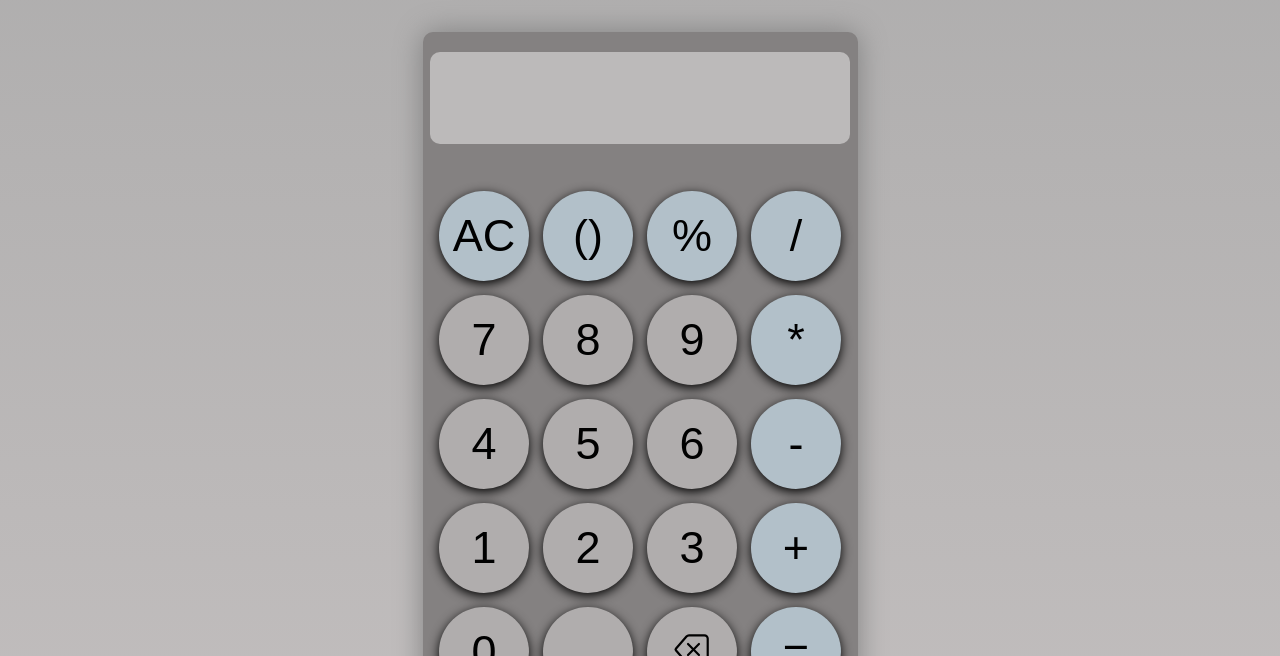
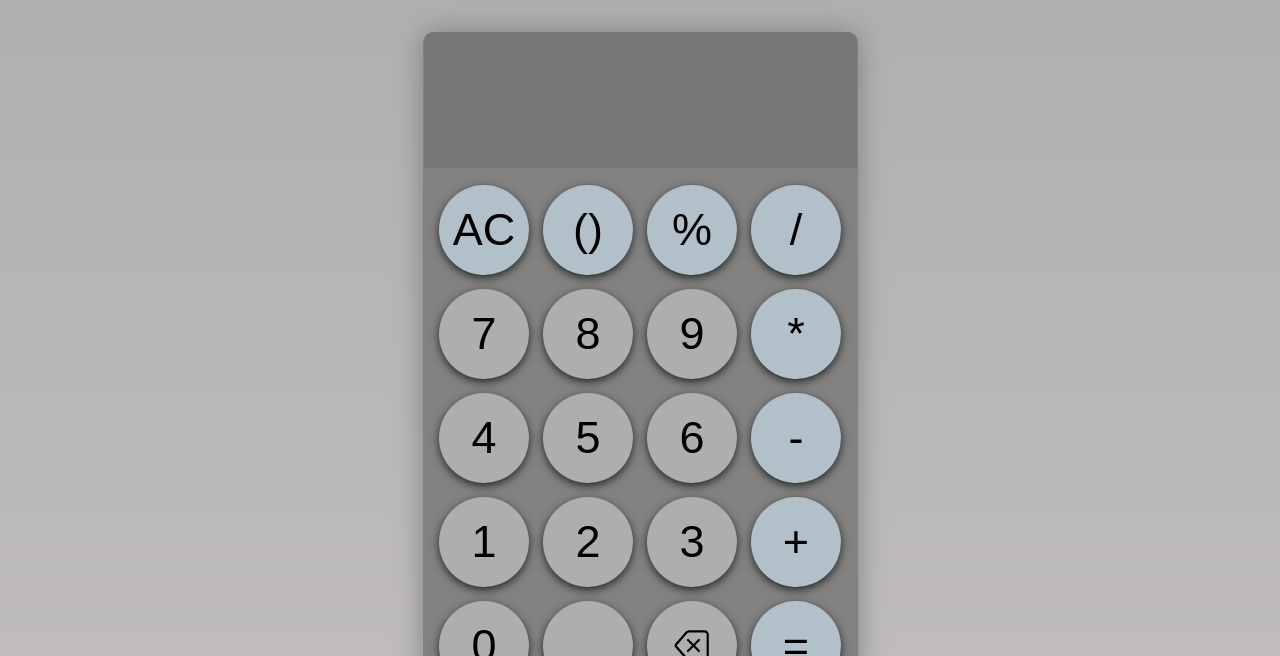
Before and after one commit to Tylerdude-877/Calculator, a plain HTML site: page index.html in a window 1280 px wide. Shown: the part 144-800 px from the top of the page. Drawn offline with Linux system fonts and the light colour scheme.

Commit message:
Add files via upload

```diff
--- a/index.html
+++ b/index.html
@@ -15,39 +15,39 @@
     <h1>Calculator</h1>
     <div class="container1">
         <div class="dis">
-            <input type="text" class="display">
+            <input id="myInput" type="text" name="display" class="display">
         </div>
         <div class="container">
         <div>
-        <button class="btn-ac">AC</button>
-        <button class="btn7">7</button>
-        <button class="btn4">4</button>
-        <button class="btn1">1</button>
-        <button class="btn0">0</button>
+        <button class=" btn-ac" id="btn-ac" onclick="display.value = '' ">AC</button>
+        <button id="myButton" class=" btn btn7" name="7" onclick="display.name ='7' ">7</button>
+        <button class=" btn btn4">4</button>
+        <button class=" btn btn1">1</button>
+        <button class=" btn btn0">0</button>
         </div>
         <div>
-        <button class="btn-b">()</button>
-        <button class="btn8">8</button>
-        <button class="btn5">5</button>
-        <button class="btn2">2</button>
-        <button class="btn8">.</button>
+        <button class=" btn btn-b">()</button>
+        <button class=" btn btn8">8</button>
+        <button class=" btn btn5">5</button>
+        <button class=" btn btn2">2</button>
+        <button class=" btn btn8">.</button>
         </div>
         <div>
-        <button class="btn-p">%</button>
-        <button class="btn9">9</button>
-        <button class="btn6">6</button>
-        <button class="btn3">3</button>
-        <button class="btnc"><svg xmlns="http://www.w3.org/2000/svg" width="46" height="35" fill="currentColor" class="bi bi-backspace" viewBox="0 0 16 16">
+        <button class=" btn btn-p">%</button>
+        <button class=" btn btn9">9</button>
+        <button class=" btn btn6">6</button>
+        <button class=" btn btn3">3</button>
+        <button class="btn btnc"><svg xmlns="http://www.w3.org/2000/svg" width="46" height="35" fill="currentColor" class=" btn bi bi-backspace" viewBox="0 0 16 16">
                 <path d="M5.83 5.146a.5.5 0 0 0 0 .708L7.975 8l-2.147 2.146a.5.5 0 0 0 .707.708l2.147-2.147 2.146 2.147a.5.5 0 0 0 .707-.708L9.39 8l2.146-2.146a.5.5 0 0 0-.707-.708L8.683 7.293 6.536 5.146a.5.5 0 0 0-.707 0z"/>
                 <path d="M13.683 1a2 2 0 0 1 2 2v10a2 2 0 0 1-2 2h-7.08a2 2 0 0 1-1.519-.698L.241 8.65a1 1 0 0 1 0-1.302L5.084 1.7A2 2 0 0 1 6.603 1zm-7.08 1a1 1 0 0 0-.76.35L1 8l4.844 5.65a1 1 0 0 0 .759.35h7.08a1 1 0 0 0 1-1V3a1 1 0 0 0-1-1z"/>
               </svg></button>
         </div>
         <div>
-        <button class="btn-d">/</button>
-        <button class="btn-m">*</button>
-        <button class="btn-s">-</button>
-        <button class="btn-a">+</button>
-        <button class="btn-e">=</button>
+        <button class=" btn btn-d">/</button>
+        <button class=" btn btn-m">*</button>
+        <button class=" btn btn-s">-</button>
+        <button class=" btn btn-a">+</button>
+        <button class=" btn btn-e">=</button>
         </div>
         </div>
     </div>
@@ -55,5 +55,9 @@
         <p>@Copyright Reserved | 2024 | Calculator |</p>
         <span>Designed by TylerDude</span>
     </footer>
+
+
+    <script src="./para.js"></script>
+
 </body>
 </html>
--- /dev/null
+++ b/para.js
@@ -0,0 +1,23 @@
+var button = document.querySelectorAll(".btn").length;
+
+for(var i = 0; i < button; i++){
+    document.querySelectorAll(".btn")[i].addEventListener("click",play)
+}
+
+function play(){
+    var audio = new Audio('./bloop-3.mp3');
+    audio.play();
+}
+
+document.querySelector( ".btn-ac").addEventListener("click", bloom)
+
+function bloom(){
+    var bloom = new Audio('./bloop-4.mp3');
+    bloom.play();
+}
+
+
+document.querySelector(".btn6").addEventListener("click", print)
+function print(){
+    document.querySelector("#display").innerHTML = "laaa";
+}
--- a/styles.css
+++ b/styles.css
@@ -19,20 +19,28 @@ h1{
     font-size: 8rem;
     text-align: center;
     font-weight: 500;
-
     padding: 1rem;
 }
 
+svg{
+    margin-top: 1rem;
+}
+
 .display{
-    width: 42rem;
+    width: 43.3rem;
+    max-width: 100%;
     padding: 2rem 1rem;
-    margin-bottom: 4rem;
+    margin-bottom: 1rem;
     border-radius: 1rem;
     border: none;
-    margin-top: 2rem;
     outline: none;
-    font-size: 4.5rem;
-    background: #bcbaba;
+    font-size: 7.5rem;
+    background: #777575;
+    height: 17vh;
+    text-align: right;
+
+    border-bottom-left-radius:0px ;
+    border-bottom-right-radius:0px ;
 }
 
 .container1{
@@ -41,7 +49,6 @@ h1{
     justify-content: center;
     align-items: center;
     width: 43.5rem;
-    max-width: 100%;
     margin: 2rem auto;
     background: rgb(132, 129, 129);
     border-radius: 10px;
@@ -64,9 +71,17 @@ button{
     width: 9rem;
     border: none;
     border-radius: 6rem;
-    box-shadow: 0px 3px 11px;
+    box-shadow: 0px 3px 9px  rgb(37, 41, 41);
     background-color: rgb(176, 173, 173);
+
 }
+
+
+button:active{
+    transform: translateY(-.1rem);
+    box-shadow: 1px 1px 9px black;
+}
+
 
 .btn-ac,.btn-b,.btn-p,.btn-d,.btn-m,.btn-s,.btn-a,.btn-e{
     background-color: rgb(178, 192, 201);
@@ -80,7 +95,7 @@ footer{
 
 @media (max-width: 500px) {
     html{
-        font-size: .5rem;
+        font-size: .526rem;
     }
 
     body{
@@ -93,7 +108,6 @@ footer{
     }
 
     .display{
-        width: 97%;
-        margin-left: .2rem;
+        width: 45rem;
     }
 }
```
Also changed, not shown: 3 other files.
